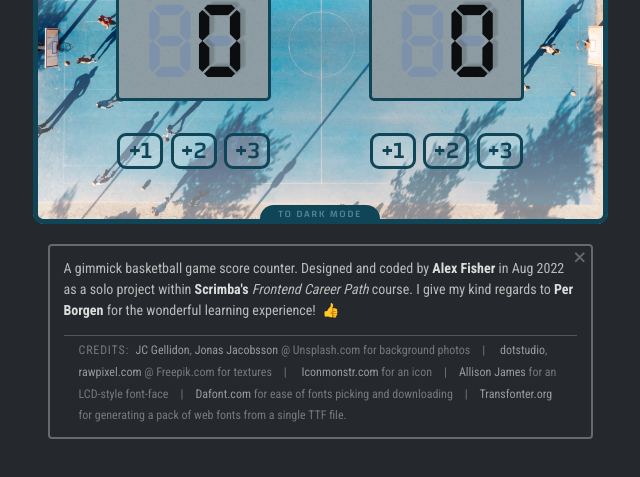
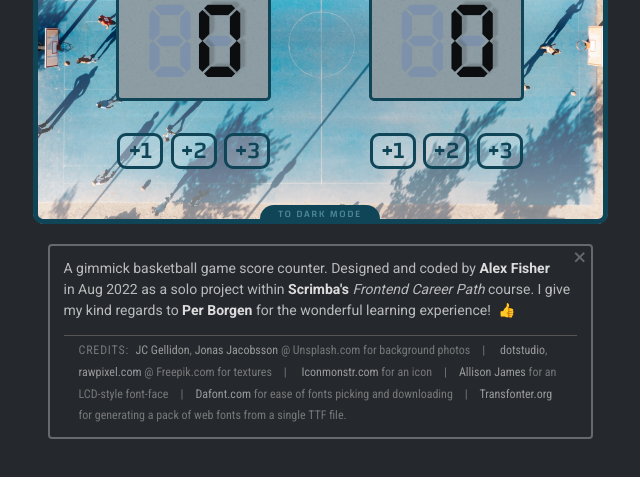
Before and after one commit to pigelmann/score-counter, a plain HTML site: page index.html in a window 1280 px wide. Shown: the part 213-690 px from the top of the page, without its empty margins (320-960 px from the left). Drawn offline with Linux system fonts and the light colour scheme; a web font is replaced by a local one.

Commit message:
add font
add Roboto font

```diff
--- a/index.html
+++ b/index.html
@@ -5,6 +5,7 @@
     <style>@import url('https://fonts.googleapis.com/css2?family=Teko:wght@700&display=swap');</style>
     <style>@import url('https://fonts.googleapis.com/css2?family=Changa:wght@500&display=swap');</style>
     <style>@import url('https://fonts.googleapis.com/css2?family=Noto+Emoji:wght@500&display=swap');</style>
+    <style>@import url('https://fonts.googleapis.com/css2?family=Roboto:wght@400;700&display=swap');</style>
     <style>@import url('https://fonts.googleapis.com/css2?family=Roboto+Condensed:wght@400;700&display=swap');</style>
   </head>
   <body>
--- a/style.css
+++ b/style.css
@@ -535,7 +535,7 @@ h3.dark {
     margin: 20px auto;
     text-align: left;
     line-height: 1.3rem;
-    font-family: 'Roboto Condensed', sans-serif;
+    font-family: 'Roboto', sans-serif;
     font-size: 14px;
     color: #bbb;
 }
@@ -580,6 +580,7 @@ h3.dark {
 }
 
 #credits {
+    font-family: 'Roboto Condensed', sans-serif;
     font-size: 12px;
     margin: 20px 15px 0 15px;
     line-height: 1.8em;
```
Also changed, not shown: 1 other file.
